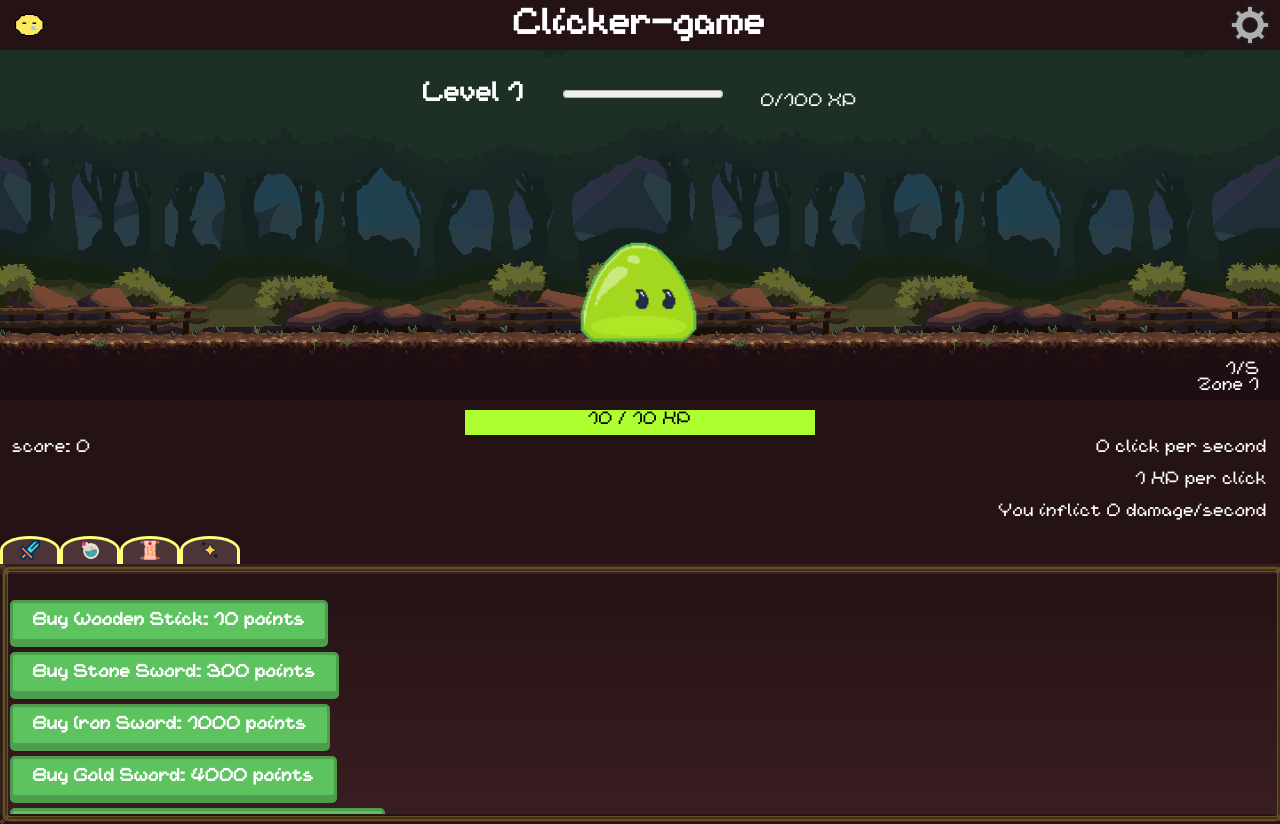
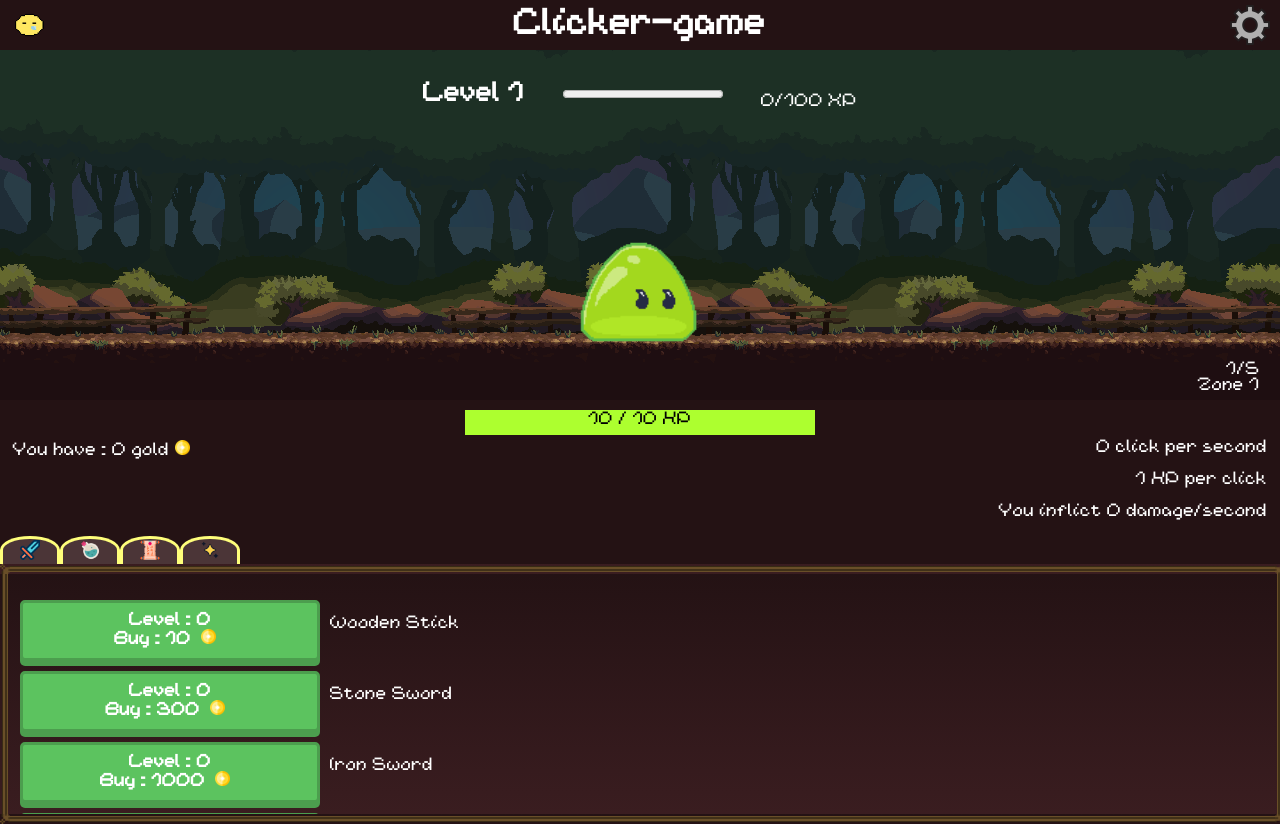
Before and after one commit to TTTaevas/Clicker-game, a React (Vite) app: page / in a window 1280 px wide. Built offline with nearby package versions, Linux system fonts and the light colour scheme.

Commit message:
Changed 'equip button' and a lot of styling in sword buttons

```diff
--- a/src/components/Game.jsx
+++ b/src/components/Game.jsx
@@ -66,7 +66,7 @@ export default function Game() {
   };
   const attackBoss = () => {
     if (life > 0 && monsterZone % 10 === 0) {
-      setLife(life - power * 3);
+      setLife(life - power * 7);
       if (potion === true) {
         setExperience(experience + 10);
       } else {
@@ -157,7 +157,10 @@ export default function Game() {
       </div>
       <div className="health">
         <div className="healthbarcontainer">
-          <div style={{width:`${(life / maxLife) * 100}%`}} className="healthbar"></div>
+          <div
+            style={{ width: `${(life / maxLife) * 100}%` }}
+            className="healthbar"
+          ></div>
         </div>
         <p className="healthcounter">
           {Math.round(life)} / {maxLife} HP
--- a/src/components/Scrolls.jsx
+++ b/src/components/Scrolls.jsx
@@ -20,7 +20,7 @@ export default function Scrolls({
     }
   };
   return (
-    <div>
+    <div className="scrollContainer">
       {bought === false && (
         <button
           className="scrollButtons"
@@ -41,6 +41,7 @@ export default function Scrolls({
           </button>
           {equipped === false && (
             <button
+              className="EquipButton"
               type="button"
               onClick={() => handleEquipScroll({ id, price, bought }, true)}
             >
@@ -50,12 +51,17 @@ export default function Scrolls({
           {equipped === true && (
             <div>
               <button
+                className="EquipButton"
                 type="button"
                 onClick={() => handleEquipScroll({ id, price, bought }, false)}
               >
                 Unequip
               </button>
-              <button type="button" onClick={() => handleUseScrolls()}>
+              <button
+                className="EquipButton"
+                type="button"
+                onClick={() => handleUseScrolls()}
+              >
                 Use
               </button>
             </div>
--- a/src/components/Shop.jsx
+++ b/src/components/Shop.jsx
@@ -7,6 +7,7 @@ import swordIcon from "../../assets/sword.png";
 import potionIcon from "../../assets/potion.png";
 import scrollIcon from "../../assets/scroll.png";
 import sparkIcon from "../../assets/spark.png";
+import coinIcon from "../../assets/coin.png";
 
 export default function Shop({
   score,
@@ -18,7 +19,7 @@ export default function Shop({
   power,
   setPower,
   level,
-  cps
+  cps,
 }) {
   const [currentTab, setCurrentTab] = useState(0);
   const [intervalId, setIntervalId] = useState(null);
@@ -315,7 +316,10 @@ export default function Shop({
     <>
       <div className="information">
         <div className="informationleft">
-          <p className="score">score: {Math.round(score)}</p>
+          <p className="score">
+            You have : {Math.round(score)} gold{" "}
+            <img className="coinIcon" src={coinIcon} />
+          </p>
         </div>
         <div className="informationright">
           <p className="cps">{cps} click per second</p>
--- a/src/components/Sword.jsx
+++ b/src/components/Sword.jsx
@@ -1,4 +1,5 @@
 import "../style/shop.css";
+import coinIcon from "../../assets/coin.png";
 
 export default function Sword({
   id,
@@ -15,27 +16,40 @@ export default function Sword({
   return (
     <div className="swordContainer">
       {bought === false && (
+        <div className="swordsButtonsAndText">
           <button
             className="swordButton"
             type="button"
             title={desc}
             onClick={() => handleBuySword({ id, price })}
           >
-          Buy {name}: {Math.round(price)} points
+            Level : {level} <br />
+            Buy : {Math.round(price)}
+            <img className="coinIcon" src={coinIcon} />
           </button>
+          <p>{name}</p>
+        </div>
       )}
       {bought === true && (
+        <div className="swordsButtonsAndText">
           <button
             className="swordButton"
             type="button"
-          onClick={() => handleBuySword({ id, price, level })}
+            title={desc}
+            onClick={() => handleBuySword({ id, price })}
           >
-          Level up {name}: {Math.round(price)} points <br />
-          currently level {level}
+            Level : {level} <br />
+            Level up : {Math.round(price)}
+            <img className="coinIcon" src={coinIcon} />
           </button>
+          <p>
+            {name} / DPS : {Math.round(damage * 5)}
+          </p>
+        </div>
       )}
       {bought === true && equipped === false && (
         <button
+          className="EquipButton"
           type="button"
           onClick={() =>
             handleEquipSword({ id, price, bought, damage, level }, true)
@@ -47,6 +61,7 @@ export default function Sword({
       {equipped === true && (
         <button
           type="button"
+          className="EquipButton"
           onClick={() => handleEquipSword({ id, price, bought, damage }, false)}
         >
           Unequip
--- a/src/components/Zones.jsx
+++ b/src/components/Zones.jsx
@@ -32,7 +32,11 @@ export default function Zones({
         if (monsterZone % 10 === 0) {
           setMaxLife((maxLife = Math.round(maxLife * 0.3)));
         }
-        setMaxLife((maxLife = Math.round(10 * (monsterZone * 1.66))));
+        setMaxLife(
+          (maxLife = Math.round(
+            10 * (monsterZone * 1.66) + beforeBossLife * 0.4
+          ))
+        );
         setMonsterZone(monsterZone + 1);
         setMaxMonsterCount(10);
       }
--- a/src/style/shop.css
+++ b/src/style/shop.css
@@ -36,6 +36,7 @@ height: 30vh;
   outline: none;
   background-color: #5CC35F;
   border:3px solid #4C9E4E;
+  width: 300px;
   padding: 10px 20px;
   font-size: 16px;
   font-weight: 700;
@@ -65,6 +66,23 @@ height: 30vh;
   transform: translateY(5px);
   box-shadow: 0px 0px 0px 0px #A20F04;
 }
+.EquipButton {
+  outline: none;
+  background-color: #704d2c;
+  border:3px solid #50361e;
+  padding: 10px 20px;
+  font-size: 16px;
+  font-weight: 700;
+  color: #fff;
+  border-radius: 5px;
+  transition: all ease 0.1s;
+  box-shadow: 0px 5px 0px 0px #50361e;
+}
+.EquipButton:active {
+  transform: translateY(5px);
+  box-shadow: 0px 0px 0px 0px #A20F04;
+}
+
 
 .potionButtonBought {
   outline: none;
@@ -130,7 +148,12 @@ height: 30vh;
   height:40px;
   background-color: #694a4c;
 }
-
+.swordsButtonsAndText {
+  display: inline-flex;
+}
+.coinIcon {
+  width: 15px;
+}
 @media screen and (max-height: 840px) {
   .shopContainer {
     position: relative;
```
Also changed, not shown: assets/coin.png (added). Lines whose indentation alone changed are shown as unchanged.
